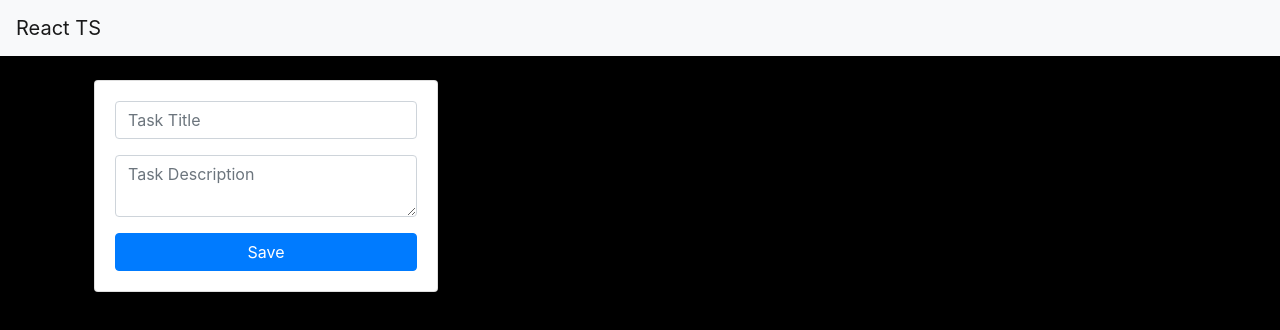
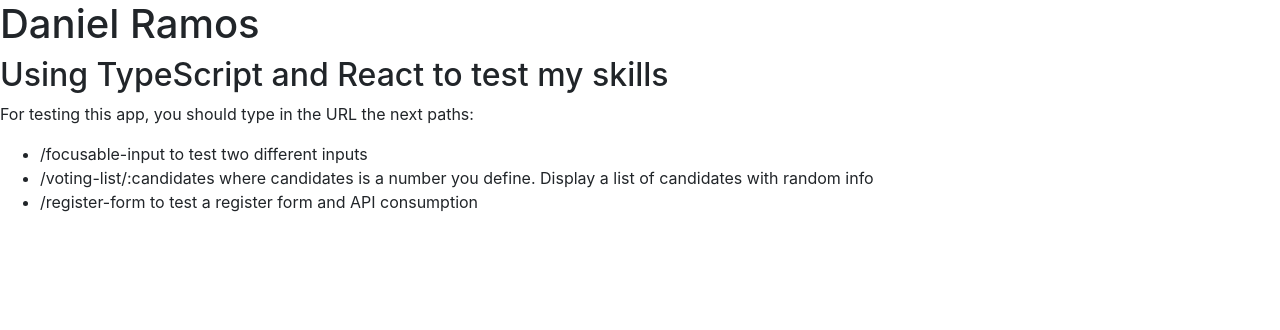
Before and after one commit to shirux/React-TypeScript, a React app: page / in a window 1280 px wide. Shown: the top 330 px of the page. Built offline with nearby package versions, Linux system fonts and the light colour scheme.

Commit message:
succesfully added the routing

```diff
--- a/src/components/App.tsx
+++ b/src/components/App.tsx
@@ -1,9 +1,11 @@
 import * as React from 'react';
 
 import { ITask } from './Task';
+import Home from './Home';
+import FocusInput from './FocusInput';
+import VotingList from './VotingList';
+import Form from './Form';
 
-import TaskForm from './TaskForm';
-import TaskList from './TaskList';
 import { BrowserRouter as Router, Switch, Route } from 'react-router-dom';
 
 export class App extends React.Component<IProps, IState> {
@@ -32,26 +34,14 @@
 
     render() {
         return (
-            <div>
-                <nav className="navbar navbar-light bg-light">
-                    <a className="navbar-brand" href="/">{this.props.title}</a>
-                </nav>
-                <div className="container p-4">
-                    <div className="row">
-                        <div className="col-md-4">
-                            <TaskForm addNewTask={this.addNewTask.bind(this)}/>
-                        </div>
-                        <div className="col-md-8">
-                            <div className="row">
-                                <TaskList
-                                    tasks={this.state.tasks}
-                                    deleteTask={this.deleteTask.bind(this)}
-                                />
-                            </div>
-                        </div>
-                    </div>
-                </div>
-            </div>
+                <Router>
+                    <Switch>
+                        <Route path="/" exact component={Home}/>
+                        <Route path="/focusable-input" component={FocusInput}/>
+                        <Route path="/voting-list/:any" component={VotingList}/>
+                        <Route path="/register-form" component={Form}/>
+                    </Switch>
+                </Router>
         )
     }
 }
--- /dev/null
+++ b/src/components/FocusInput.tsx
@@ -0,0 +1,14 @@
+import * as React from 'react';
+
+class FocusInput extends React.Component<any, any> {
+
+    render() {
+        return(
+            <h1>FocusInput TODO</h1>
+        );
+    }
+
+}
+
+
+export default FocusInput;
--- /dev/null
+++ b/src/components/Form.tsx
@@ -0,0 +1,18 @@
+import * as React from 'react';
+
+class Form extends React.Component<any, any> {
+
+    constructor(props: any){
+        super(props);
+    }
+
+    render() {
+        return(
+            <h1>Form TODO</h1>
+        );
+    }
+
+}
+
+
+export default Form;
--- /dev/null
+++ b/src/components/Home.tsx
@@ -0,0 +1,26 @@
+import * as React from 'react';
+
+class Home extends React.Component<any, any> {
+
+    constructor(props: any) {
+        super(props);
+    }
+
+    render() {
+        return (
+            <div>
+                <h1>Daniel Ramos</h1>
+                <h2>Using TypeScript and React to test my skills</h2>
+                <p>For testing this app, you should type in the URL the next paths:</p>
+                <ul>
+                    <li>/focusable-input to test two different inputs</li>
+                    <li>/voting-list/:candidates where candidates is a number you define. Display a list of candidates with random info</li>
+                    <li>/register-form to test a register form and API consumption</li>
+                </ul>
+            </div>
+
+        )
+    }
+}
+
+export default Home;
--- /dev/null
+++ b/src/components/VotingList.tsx
@@ -0,0 +1,14 @@
+import * as React from 'react';
+
+class VotingList extends React.Component<any, any> {
+
+    render() {
+        return(
+            <h1>VotingList TODO</h1>
+        );
+    }
+
+}
+
+
+export default VotingList;
--- a/src/styles/main.scss
+++ b/src/styles/main.scss
@@ -1,4 +1,4 @@
-$color: #000;
+$color: #fff;
 
 body {
     background: $color;
--- a/webpack.config.js
+++ b/webpack.config.js
@@ -6,7 +6,8 @@
     entry: './src/index.tsx',
     output: {
         path: path.resolve(__dirname, 'build'),
-        filename: 'bundle.js'
+        filename: 'bundle.js',
+        publicPath: '/'
     },
     resolve: {
         extensions: ['.ts', '.tsx', '.js', '.jsx', '.json']
@@ -33,6 +34,9 @@
             }
         ]
     },
+    devServer: {
+        historyApiFallback: true,
+    },
     plugins: [
         new htmlWebpackPlugin({
             template: 'src/index.html'
```
